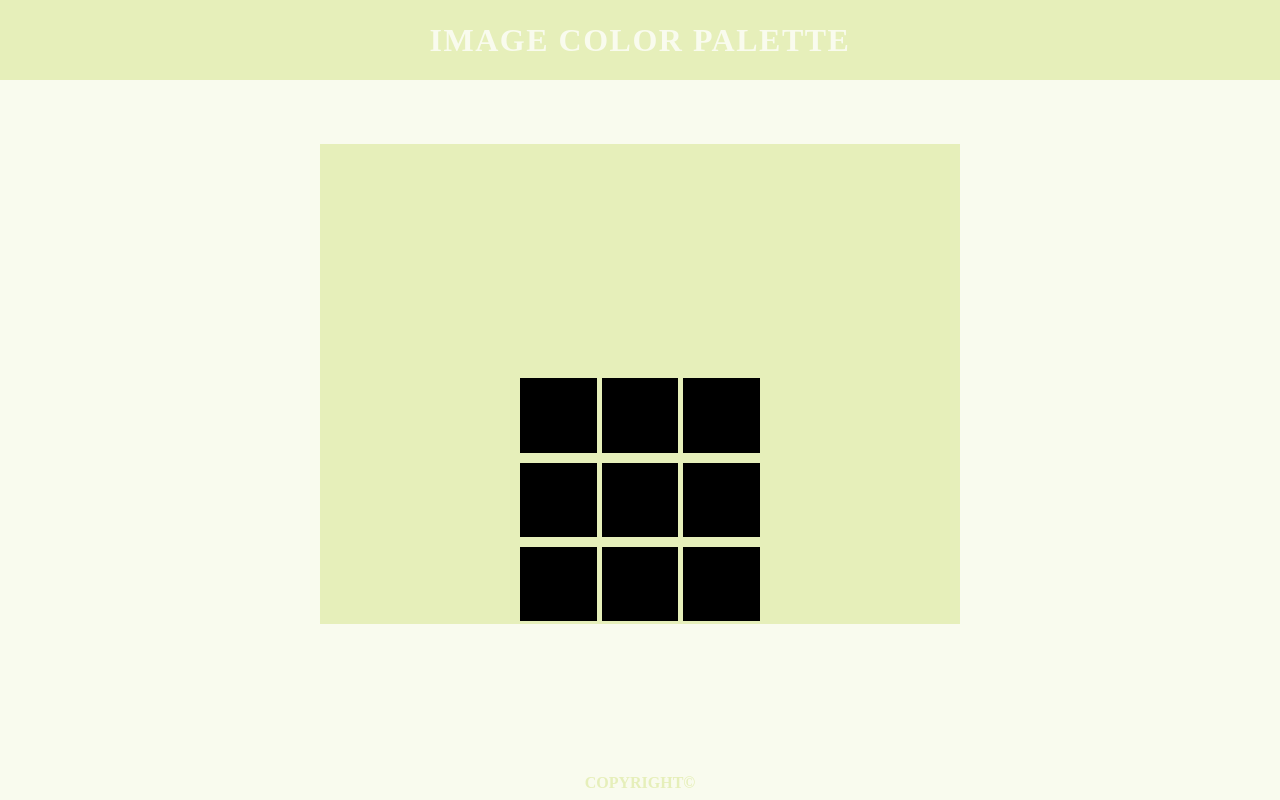
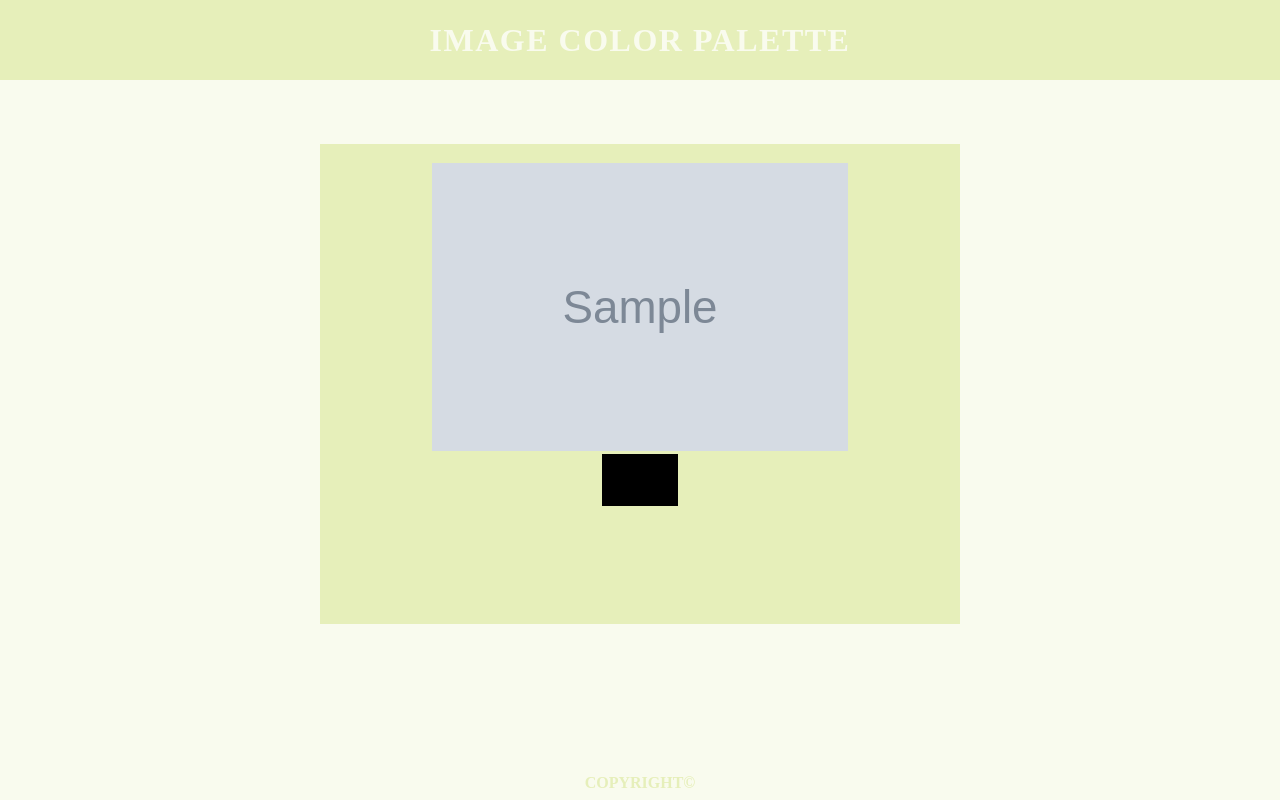
Before and after one commit to giovananog/image-color-palette, a Flask app: template templates/show-img.html in a window 1280 px wide. Run offline with Flask 3, Linux system fonts and the light colour scheme; the template is opened without the code that fills it: most values are stand-ins (such as "Sample title", 1, 10 or a date in 2020); grey boxes marked "Sample" are stand-in pictures.

Commit message:
feat: post method for show image and colors done

```diff
--- a/server.py
+++ b/server.py
@@ -1,10 +1,12 @@
 from flask import Flask, render_template, request, redirect
 import os
+from functions import get_colors
 
 app = Flask(__name__)
 
 UPLOAD_FOLDER = 'static/uploads'
 app.config['UPLOAD_FOLDER'] = UPLOAD_FOLDER
+path = 'None'
 
 @app.route('/', methods=['GET', 'POST'])
 def index_page():
@@ -17,13 +19,19 @@ def index_page():
         if file:
             file_path = os.path.join(app.config['UPLOAD_FOLDER'], file.filename)
             file.save(file_path)
+
+            global path
+            path = file_path
             return render_template('index.html', filename=file_path)
     else:
         return render_template('index.html')
 
 @app.route('/image', methods=['POST'])
 def image_show_page():
-    return render_template('show-img.html')
+    global path
+
+    rgb_list = get_colors(path, request.form['count'])
+    return render_template('show-img.html', list=rgb_list, filename=path)
 
 if __name__ == '__main__':
     app.run(debug=True)
--- a/templates/index.html
+++ b/templates/index.html
@@ -9,9 +9,9 @@
                 <input type="submit" value="Enviar">
             </form>
         {% else %}
-            <form action="/image" method="post" class="upload-form">
-                <label for="file">How many colors you want to see?</label>
-                <input type="number" name="numeroEscolhido" min="1" max="10">
+            <form action="/image" method="post" enctype="multipart/form-data" class="upload-form">
+                <label for="count">How many colors you want to see?</label>
+                <input type="number" name="count" min="1" max="10">
               <input type="submit" value="Enviar">
             </form>
         {% endif %}
--- a/templates/show-img.html
+++ b/templates/show-img.html
@@ -1,21 +1,14 @@
 {% include "header.html" %}
 
-
 <div class="index-content">
-    <div class="image-index"></div>
+    <div class="image-index">
+        <img src={{ filename }}>
+    </div>
     <div class="color-image">
-        <div class="color-rgb"></div>
-        <div class="color-rgb"></div>
-        <div class="color-rgb"></div>
-        <div class="color-rgb"></div>
-        <div class="color-rgb"></div>
-        <div class="color-rgb"></div>
-        <div class="color-rgb"></div>
-        <div class="color-rgb"></div>
-        <div class="color-rgb"></div>
+        {% for rgb_tuple in list %}
+            <div class="color-rgb" style="background-color: rgb({{ rgb_tuple[0] }}, {{ rgb_tuple[1] }}, {{ rgb_tuple[2] }});"></div>
+        {% endfor %}
     </div>
 </div>
 
-
-
 {% include "footer.html" %}
```
Also changed, not shown: functions.py (+4 -3 lines).
